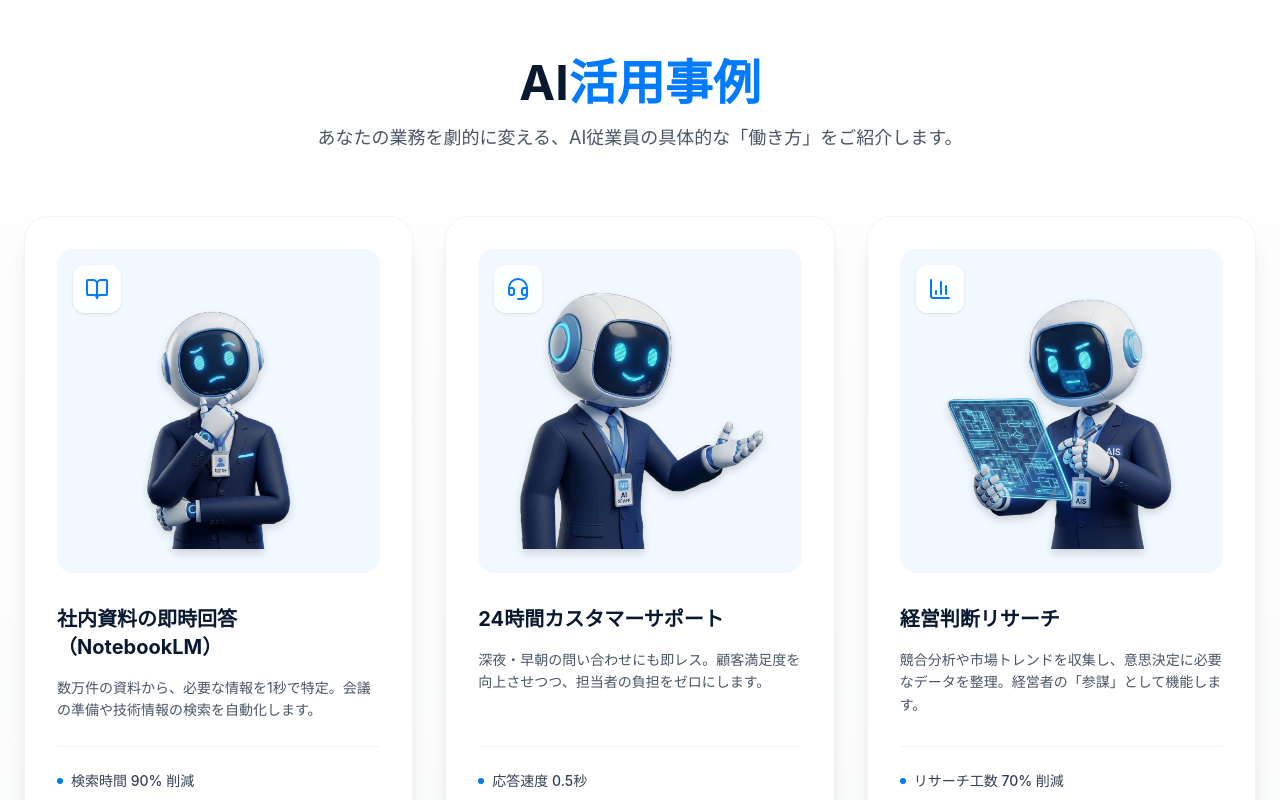
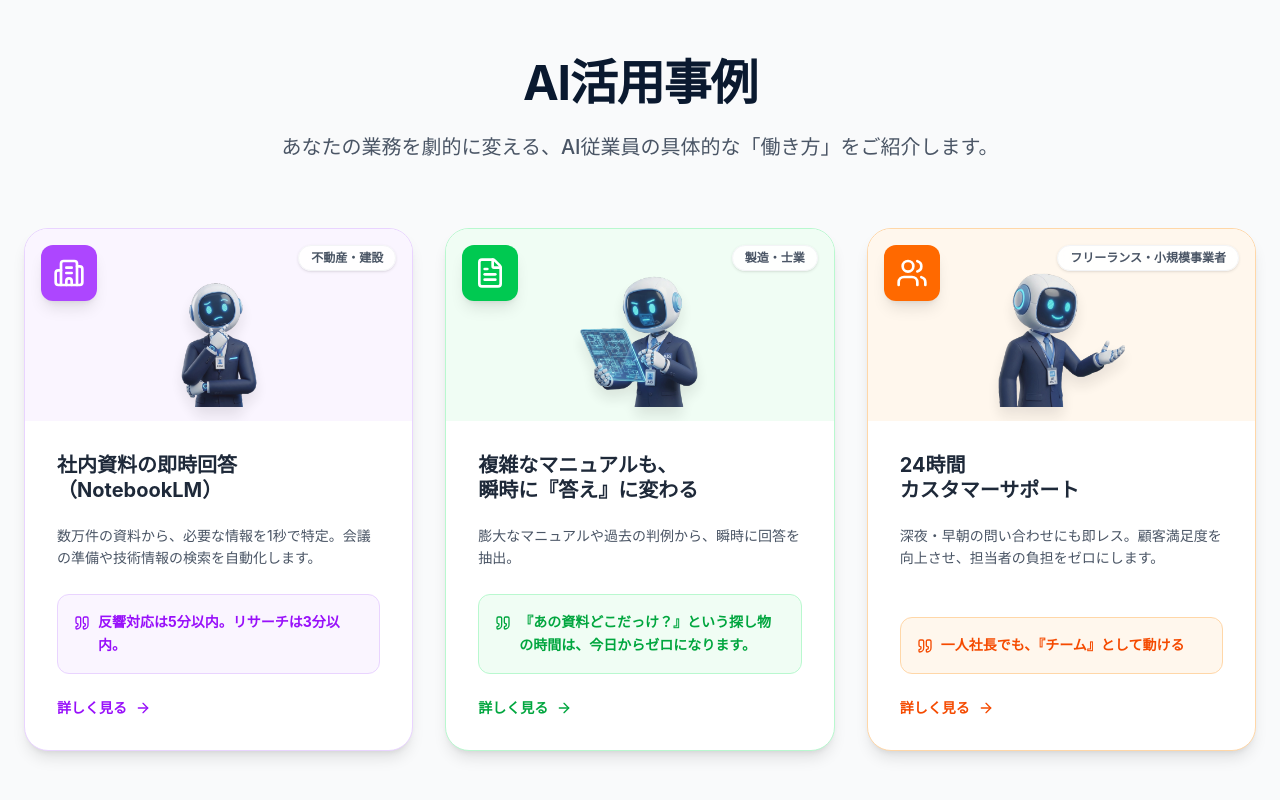
Before and after one commit to amaru0120/ais-ai-staff, a React (Vite) app: page / in a window 1280 px wide. Shown: the part 3300-4100 px from the top of the page. Built offline with nearby package versions, Linux system fonts and the light colour scheme.

Commit message:
Implement Section 5 (Case Studies)

```diff
--- a/src/components/CaseStudies.tsx
+++ b/src/components/CaseStudies.tsx
@@ -1,122 +1,137 @@
 import { motion } from 'framer-motion';
-import { BookOpen, Headset, BarChart3, ArrowRight } from 'lucide-react';
+import { FileText, Users, Building2, ArrowRight, Quote } from 'lucide-react';
 
 interface UseCase {
+    category: string;
     title: string;
     description: string;
-    imageSrc: string;
+    effect: string;
     icon: React.ReactNode;
-    benefits: string[];
+    color: string; // Tailwind color class base (e.g. 'purple', 'green', 'orange')
+    image: string;
 }
 
 const useCases: UseCase[] = [
     {
-        title: "社内資料の即時回答（NotebookLM）",
+        category: "不動産・建設",
+        title: "社内資料の即時回答\n（NotebookLM）",
         description: "数万件の資料から、必要な情報を1秒で特定。会議の準備や技術情報の検索を自動化します。",
-        imageSrc: "/images/ais-step1-think.png",
-        icon: <BookOpen className="w-6 h-6" />,
-        benefits: ["検索時間 90% 削減", "新人の即戦力化", "ナレッジ共有の自動化"]
+        effect: "反響対応は5分以内。リサーチは3分以内。",
+        icon: <Building2 className="w-8 h-8 text-white" />,
+        color: "purple", // Accent Color
+        image: "/images/ais-step1-think.png"
     },
     {
-        title: "24時間カスタマーサポート",
-        description: "深夜・早朝の問い合わせにも即レス。顧客満足度を向上させつつ、担当者の負担をゼロにします。",
-        imageSrc: "/images/ais-step4-welcome.png",
-        icon: <Headset className="w-6 h-6" />,
-        benefits: ["応答速度 0.5秒", "成約への取りこぼし防止", "人的コスト 80% 削減"]
+        category: "製造・士業",
+        title: "複雑なマニュアルも、\n瞬時に『答え』に変わる",
+        description: "膨大なマニュアルや過去の判例から、瞬時に回答を抽出。",
+        effect: "『あの資料どこだっけ？』という探し物の時間は、今日からゼロになります。",
+        icon: <FileText className="w-8 h-8 text-white" />,
+        color: "green",
+        image: "/images/ais-step2-design.png"
     },
     {
-        title: "経営判断リサーチ",
-        description: "競合分析や市場トレンドを収集し、意思決定に必要なデータを整理。経営者の「参謀」として機能します。",
-        imageSrc: "/images/ais-step2-design.png",
-        icon: <BarChart3 className="w-6 h-6" />,
-        benefits: ["リサーチ工数 70% 削減", "データに基づいた戦略策定", "最新情報の常時監視"]
+        category: "フリーランス・小規模事業者",
+        title: "24時間\nカスタマーサポート",
+        description: "深夜・早朝の問い合わせにも即レス。顧客満足度を向上させ、担当者の負担をゼロにします。",
+        effect: "一人社長でも、『チーム』として動ける",
+        icon: <Users className="w-8 h-8 text-white" />,
+        color: "orange",
+        image: "/images/ais-step4-welcome.png"
     }
 ];
 
 export const CaseStudies = () => {
+    // Helper to get color classes based on the 'color' prop
+    const getColorClasses = (color: string) => {
+        switch (color) {
+            case 'purple': return { bg: 'bg-purple-500', text: 'text-purple-600', border: 'border-purple-200', light: 'bg-purple-50' };
+            case 'green': return { bg: 'bg-green-500', text: 'text-green-600', border: 'border-green-200', light: 'bg-green-50' };
+            case 'orange': return { bg: 'bg-orange-500', text: 'text-orange-600', border: 'border-orange-200', light: 'bg-orange-50' };
+            default: return { bg: 'bg-blue-500', text: 'text-blue-600', border: 'border-blue-200', light: 'bg-blue-50' };
+        }
+    };
+
     return (
-        <section id="use-cases" className="py-24 bg-gradient-to-b from-white to-gray-50 overflow-hidden">
+        <section className="py-24 bg-gray-50 overflow-hidden">
             <div className="container mx-auto px-6">
                 <motion.div
-                    initial={{ opacity: 0, y: 20 }}
+                    initial={{ opacity: 0, y: 15 }}
                     whileInView={{ opacity: 1, y: 0 }}
                     viewport={{ once: true }}
-                    className="text-center mb-16 px-6"
+                    className="text-center mb-16"
                 >
-                    <h2 className="text-3xl md:text-5xl font-bold text-primary mb-4 text-balance">
-                        AI<span className="text-accent">活用事例</span>
+                    <h2 className="text-3xl md:text-5xl font-bold mb-6 tracking-tight text-primary text-balance">
+                        AI活用事例
                     </h2>
-                    <p className="text-gray-600 text-base md:text-lg max-w-2xl mx-auto text-balance leading-relaxed">
+                    <p className="text-base md:text-xl text-gray-600 max-w-3xl mx-auto font-medium leading-relaxed text-balance">
                         あなたの業務を劇的に変える、AI従業員の具体的な「働き方」をご紹介します。
                     </p>
                 </motion.div>
 
                 <div className="grid grid-cols-1 md:grid-cols-3 gap-8 max-w-7xl mx-auto">
-                    {useCases.map((useCase, index) => (
+                    {useCases.map((useCase, index) => {
+                        const colors = getColorClasses(useCase.color);
+                        return (
                             <motion.div
                                 key={index}
                                 initial={{ opacity: 0, y: 30 }}
                                 whileInView={{ opacity: 1, y: 0 }}
                                 viewport={{ once: true }}
-                            transition={{ delay: index * 0.1 }}
+                                transition={{ delay: index * 0.15 }}
                                 whileHover={{ y: -10 }}
-                            className="bg-white rounded-3xl p-8 shadow-xl hover:shadow-2xl transition-all duration-300 border border-gray-100 flex flex-col h-full"
+                                className={`bg-white rounded-3xl overflow-hidden shadow-lg hover:shadow-2xl transition-all duration-300 border ${colors.border} group flex flex-col`}
                             >
-                            {/* Image Area */}
-                            <div className="relative mb-8 rounded-2xl overflow-hidden bg-accent/5 aspect-square flex items-center justify-center p-6">
-                                <motion.img
-                                    src={useCase.imageSrc}
-                                    alt={useCase.title}
-                                    className="w-full h-full object-contain drop-shadow-lg"
-                                    whileHover={{ scale: 1.05 }}
-                                />
-                                <div className="absolute top-4 left-4 bg-white/90 backdrop-blur-sm p-3 rounded-xl shadow-sm">
-                                    <div className="text-accent">
+                                {/* Header / Image Area */}
+                                <div className={`h-48 relative overflow-hidden ${colors.light}`}>
+                                    {/* Icon Badge */}
+                                    <div className={`absolute top-4 left-4 z-10 p-3 rounded-xl shadow-lg ${colors.bg}`}>
                                         {useCase.icon}
                                     </div>
+                                    <div className="absolute top-4 right-4 z-10 bg-white/90 backdrop-blur text-xs font-bold px-3 py-1 rounded-full text-gray-600 shadow-sm border border-gray-100">
+                                        {useCase.category}
+                                    </div>
+
+                                    {/* Image with overlay */}
+                                    <div className="w-full h-full flex items-center justify-center p-6">
+                                        <motion.img
+                                            src={useCase.image}
+                                            alt={useCase.title}
+                                            className="w-full h-full object-contain mb-[-20px] drop-shadow-xl opacity-90 group-hover:scale-110 transition-transform duration-500"
+                                        />
                                     </div>
                                 </div>
 
-                            {/* Content */}
-                            <h3 className="text-xl font-bold text-primary mb-4">
+                                <div className="p-8 flex flex-col flex-grow">
+                                    <h3 className="text-xl font-bold text-gray-800 mb-4 whitespace-pre-line leading-tight min-h-[3.5rem]">
                                         {useCase.title}
                                     </h3>
+
                                     <p className="text-gray-600 text-sm leading-relaxed mb-6 flex-grow">
                                         {useCase.description}
                                     </p>
 
-                            {/* Benefits */}
-                            <div className="space-y-3 pt-6 border-t border-gray-100">
-                                {useCase.benefits.map((benefit, bIndex) => (
-                                    <div key={bIndex} className="flex items-center gap-2 text-sm font-medium text-gray-700">
-                                        <div className="w-1.5 h-1.5 bg-accent rounded-full" />
-                                        {benefit}
+                                    {/* Effect Box */}
+                                    <div className={`mt-auto p-4 rounded-xl ${colors.light} border border-opacity-50 ${colors.border}`}>
+                                        <div className="flex items-start gap-2">
+                                            <Quote className={`w-4 h-4 ${colors.text} shrink-0 mt-1`} />
+                                            <p className={`text-sm font-bold ${colors.text} leading-relaxed`}>
+                                                {useCase.effect}
+                                            </p>
                                         </div>
-                                ))}
                                     </div>
 
                                     <motion.button
                                         whileHover={{ x: 5 }}
-                                className="mt-8 flex items-center gap-2 text-accent font-bold text-sm"
+                                        className={`mt-6 flex items-center gap-2 font-bold text-sm ${colors.text} group-hover:opacity-80 transition-opacity`}
                                     >
                                         詳しく見る <ArrowRight className="w-4 h-4" />
                                     </motion.button>
+                                </div>
                             </motion.div>
-                    ))}
+                        );
+                    })}
                 </div>
-
-                {/* Section Footer */}
-                <motion.div
-                    initial={{ opacity: 0 }}
-                    whileInView={{ opacity: 1 }}
-                    viewport={{ once: true }}
-                    transition={{ delay: 0.5 }}
-                    className="text-center mt-16"
-                >
-                    <p className="text-gray-500 text-sm mb-6">
-                        ※ これらは一般的な活用例であり、貴社の業務に合わせたカスタマイズが可能です。
-                    </p>
-                </motion.div>
             </div>
         </section>
     );
```
Lines whose indentation alone changed are shown as unchanged.
